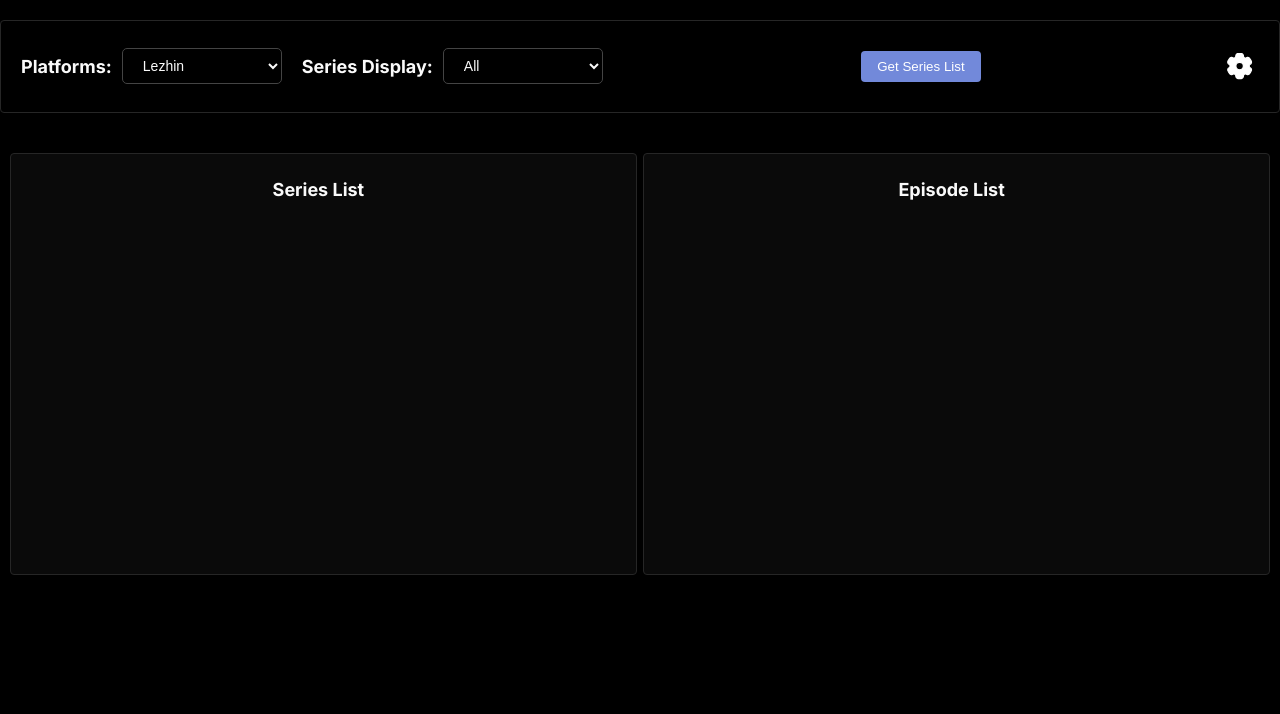
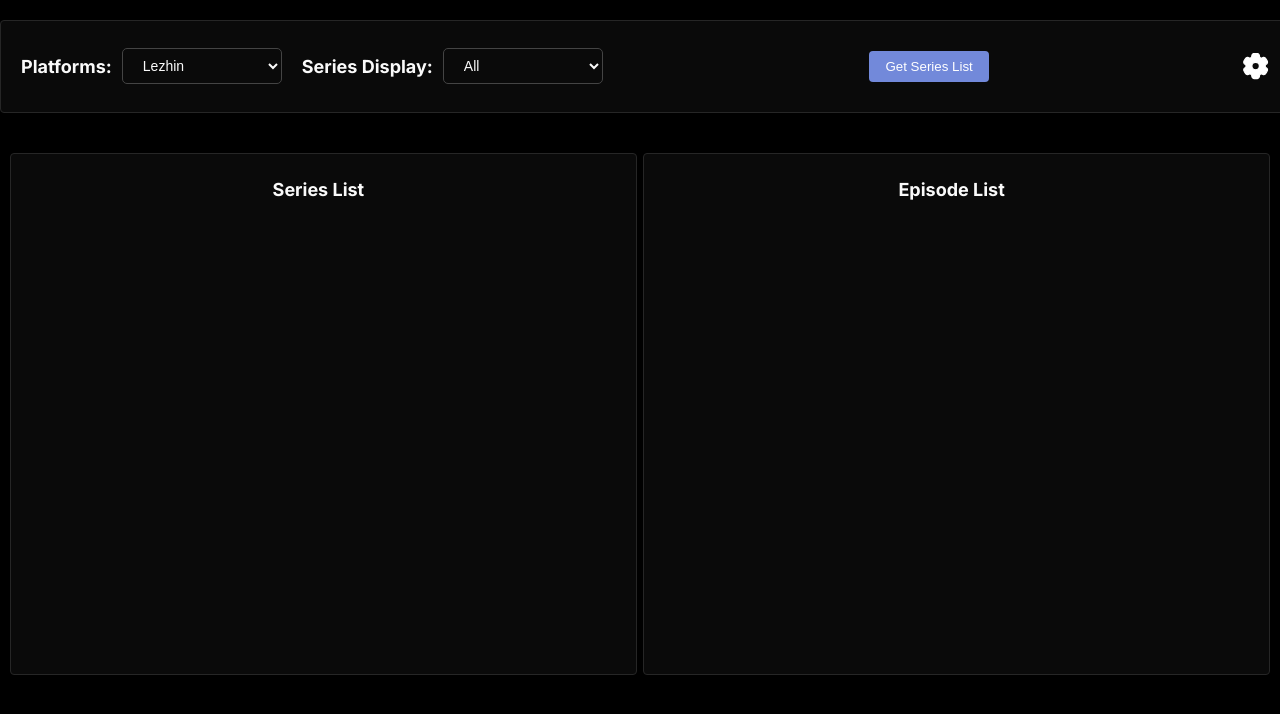
Before and after one commit to ylrcyiOrg/ylrcyiOrg.github.io, a plain HTML site: page index.html in a window 1280 px wide. Drawn offline with Linux system fonts and the light colour scheme.

Commit message:
Update styles.css

```diff
--- a/styles.css
+++ b/styles.css
@@ -41,6 +41,8 @@ button:hover {
   margin-top: 20px;
   border: 1px solid #262626;
   border-radius: 4px;
+  width: 98%;
+  background-color: #0A0A0A;
 }
 
 .dropdowns {
@@ -152,7 +154,7 @@ select:hover {
   border: 1px solid #262626;
   padding: 10px;
   width: 48%;
-  min-height: 50dvh;
+  height: 500px;
   overflow-y: auto;
 }
 
```
